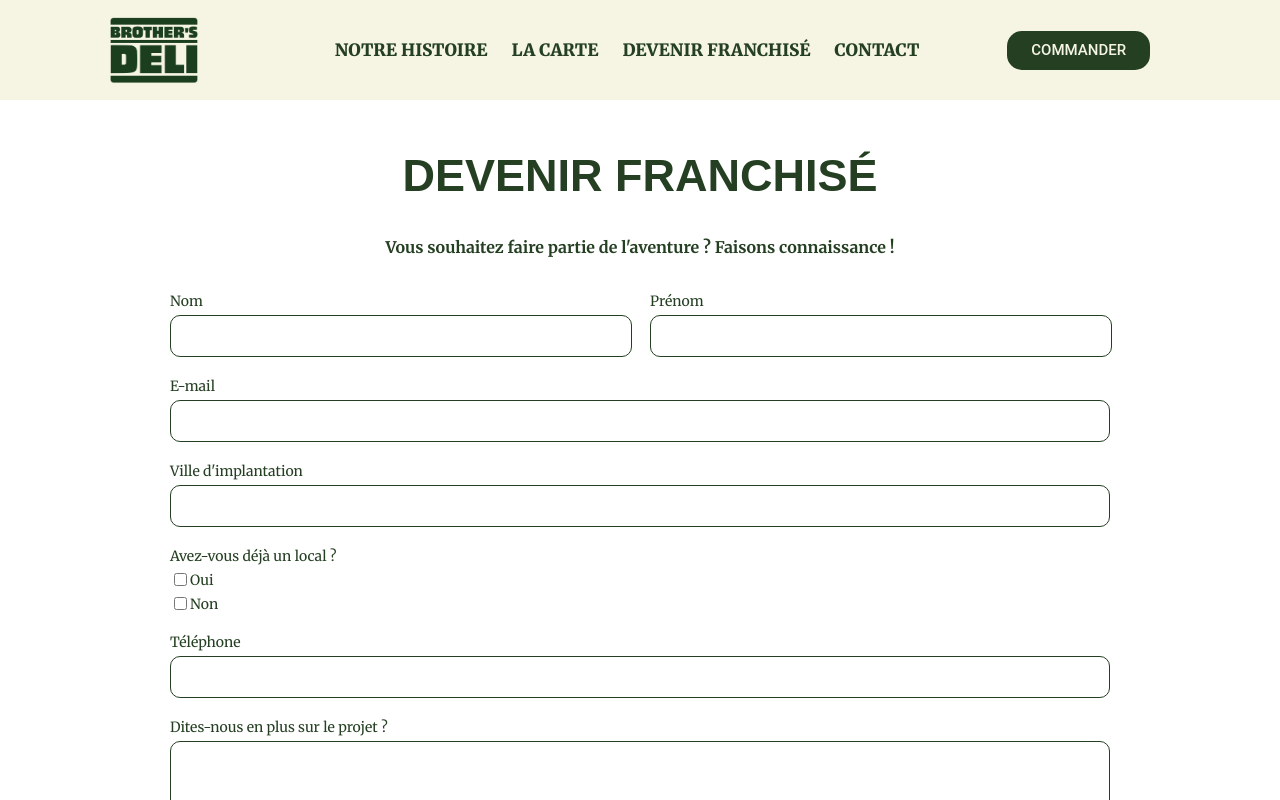
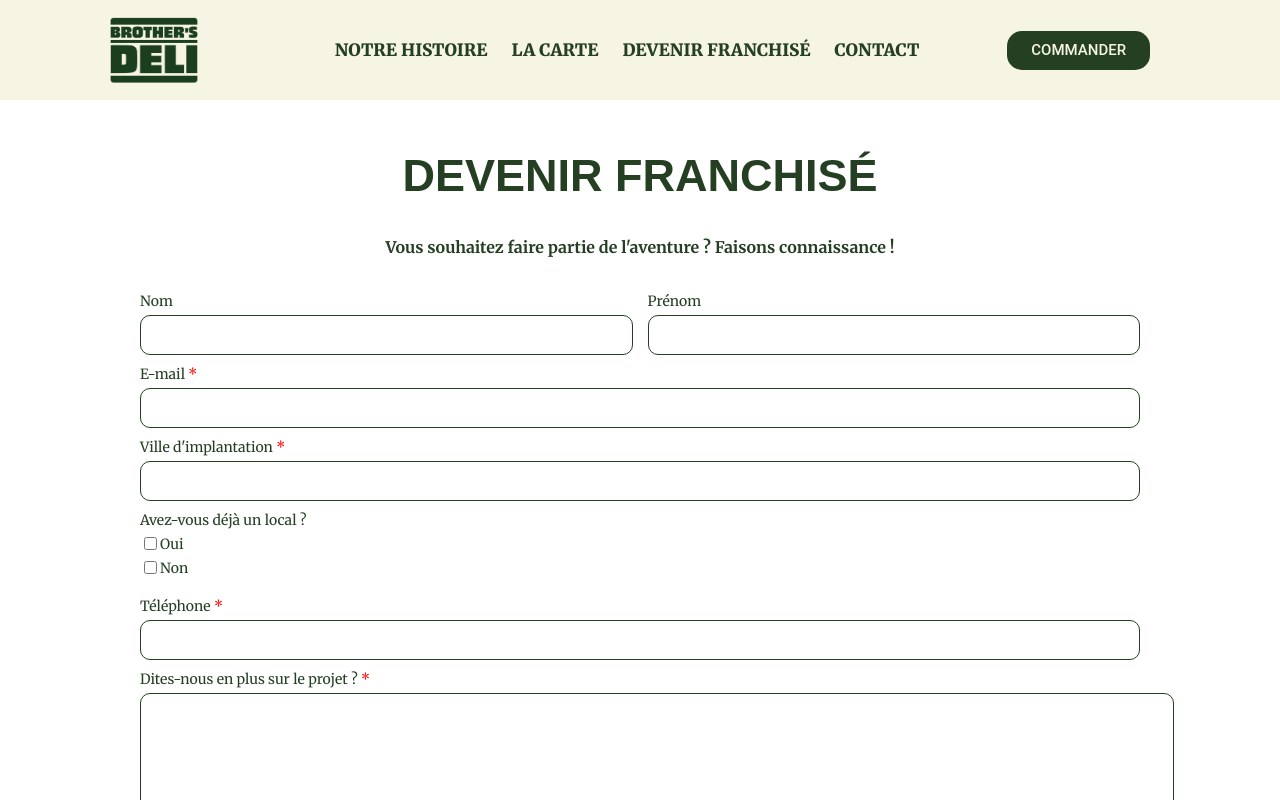
Before and after one commit to Adjel/brothersdeli, a Next.js app: page /BecomeFranchise in a window 1280 px wide. Shown: the top 800 px of the page. Built offline with nearby package versions, Linux system fonts and the light colour scheme.

Commit message:
handle errors

```diff
--- a/src/pages/BecomeFranchise.js
+++ b/src/pages/BecomeFranchise.js
@@ -1,7 +1,8 @@
 import React, { useEffect, useState } from "react";
 import styles from "../styles/bFranchise.module.css";
-import { IoArrowForwardSharp } from "react-icons/io5";
 import { IoMdArrowRoundForward } from "react-icons/io";
+import { IoCloseOutline } from "react-icons/io5";
+import { IoCheckmark } from "react-icons/io5";
 
 export default function BecomeFranchise() {
   const [input, setInput] = useState({
@@ -14,6 +15,12 @@ export default function BecomeFranchise() {
     project: "",
   });
 
+  const [isError, setIsError] = useState();
+  const [isPhoneError, setPhoneIsError] = useState();
+  const [isEmailError, setEmailIsError] = useState();
+
+  const iconSize = `${18 / 16}rem`;
+
   function handleInputChange(event) {
     const { name, value } = event.target;
     setInput({
@@ -24,12 +31,82 @@ export default function BecomeFranchise() {
 
   function handleOnSubmit(event) {
     event.preventDefault();
+    // reset errors
+    setIsError();
+    setPhoneIsError();
+    setEmailIsError();
+    const phoneRegex =
+      /^(?:(?:(?:\+|00)33[ ]?(?:\(0\)[ ]?)?)|0){1}[1-9]{1}([ .-]?)(?:\d{2}\1?){3}\d{2}$/gm;
+    const emailRegex = /^[\w-\.]+@([\w-]+\.)+[\w-]{2,4}$/g;
+    if (
+      input.email === "" ||
+      input.city === "" ||
+      input.phone === "" ||
+      input.project === ""
+    )
+      return setIsError(true);
+    if (!emailRegex.test(input.email)) return setEmailIsError(true);
+    if (!phoneRegex.test(input.phone)) return setPhoneIsError(true);
+    fakeHandleSubmitInProvider();
   }
 
-  useEffect(() => {
-    console.log(input.local);
-    console.log(input);
-  }, [input]);
+  async function fakeHandleSubmitInProvider() {
+    if (!isError && !isPhoneError) {
+      setIsError(false);
+      setPhoneIsError(false);
+      setEmailIsError(false);
+    }
+  }
+
+  function ErrorMEssage() {
+    return (
+      isError && (
+        <div className={styles.error}>
+          <IoCloseOutline size={iconSize} /> Ce champ est nécéssaire.
+        </div>
+      )
+    );
+  }
+
+  function ErrorPhoneMessage() {
+    return (
+      isPhoneError && (
+        <div className={styles.error}>
+          <IoCloseOutline size={iconSize} />
+          Le champ accepte uniquement les chiffres et les caractères
+          téléphoniques (#, -, *, etc.).
+        </div>
+      )
+    );
+  }
+
+  function SubmitErrorMessage() {
+    return isError !== undefined ? (
+      <div className={isError ? styles.submitError : styles.submitted}>
+        {isError ? (
+          <>
+            <IoCloseOutline size={iconSize} />
+            Oups ! Une erreur est survenue.
+          </>
+        ) : (
+          <>
+            <IoCheckmark size={iconSize} />
+            Merci pour votre message !
+          </>
+        )}
+      </div>
+    ) : undefined;
+  }
+
+  function ErrorEmailMessage() {
+    return (
+      isEmailError && (
+        <div className={styles.error}>
+          L'adresse email fournie n'a pas un format valide.
+        </div>
+      )
+    );
+  }
 
   return (
     <section className={styles.wrapper}>
@@ -70,8 +147,9 @@ export default function BecomeFranchise() {
                 ></input>
               </div>
             </div>
+            <div className={styles.inputWrapper}>
               <label className={styles.label} htmlFor="email">
-              E-mail
+                E-mail <span className={styles.required}>*</span>
               </label>
               <input
                 className={styles.input}
@@ -81,8 +159,12 @@ export default function BecomeFranchise() {
                 value={input.email}
                 onChange={(event) => handleInputChange(event)}
               ></input>
+              <ErrorEmailMessage />
+              <ErrorMEssage />
+            </div>
+            <div className={styles.inputWrapper}>
               <label className={styles.label} htmlFor="city">
-              Ville d'implantation
+                Ville d'implantation <span className={styles.required}>*</span>
               </label>
               <input
                 className={styles.input}
@@ -92,6 +174,8 @@ export default function BecomeFranchise() {
                 value={input.city}
                 onChange={(event) => handleInputChange(event)}
               ></input>
+              <ErrorMEssage />
+            </div>
             <div className={styles.checkboxbWrapper}>
               <p className={styles.option}>Avez-vous déjà un local ?</p>
               <span className={styles.option}>
@@ -117,8 +201,9 @@ export default function BecomeFranchise() {
                 ></input>
               </span>
             </div>
+            <div className={styles.inputWrapper}>
               <label className={styles.label} htmlFor="phone">
-              Téléphone
+                Téléphone <span className={styles.required}>*</span>
               </label>
               <input
                 className={styles.input}
@@ -128,8 +213,13 @@ export default function BecomeFranchise() {
                 value={input.phone}
                 onChange={(event) => handleInputChange(event)}
               ></input>
+              <ErrorPhoneMessage />
+              <ErrorMEssage />
+            </div>
+            <div className={styles.inputWrapper}>
               <label className={styles.label} htmlFor="project">
-              Dites-nous en plus sur le projet ?
+                Dites-nous en plus sur le projet ?{" "}
+                <span className={styles.required}>*</span>
               </label>
               <textarea
                 className={styles.textarea}
@@ -139,6 +229,8 @@ export default function BecomeFranchise() {
                 value={input.project}
                 onChange={(event) => handleInputChange(event)}
               ></textarea>
+              <ErrorMEssage />
+            </div>
             <div className={styles.submitButtonWrapper}>
               <button
                 className={styles.submitButton}
@@ -147,6 +239,7 @@ export default function BecomeFranchise() {
               >
                 Envoyer
               </button>
+              <SubmitErrorMessage />
             </div>
           </form>
         </section>
--- a/src/styles/bFranchise.module.css
+++ b/src/styles/bFranchise.module.css
@@ -68,16 +68,15 @@
     margin-bottom: calc(5/16*1rem);
 }
 
-.inputsNameWrapper {
+.inputName, .inputWrapper, .inputsNameWrapper {
     width: 100%;
     display: flex;
     flex-direction: column;
+    padding: 0 calc(-7.5/16*1rem);
 }
 
-.inputName {
-    width: 100%;
-    display: flex;
-    flex-direction: column;
+.inputsNameWrapper {
+    padding: 0;
 }
 
 .input, .checkboxbWrapper, .textarea {
@@ -91,7 +90,13 @@
 .input {
     border: calc(1/16*1rem) solid var(--primary);
     border-radius: var(--ten-px);
-    padding: 0 calc(-7.5/16*1rem);
+    padding: calc(8/16*1rem) 1rem;
+    margin-bottom: var(--ten-px);
+    box-sizing: border-box;
+}
+
+.required {
+    color: red;
 }
 
 .checkboxbWrapper {
@@ -110,12 +115,13 @@
 
 .textarea {
     min-height: calc(168/16*1rem);
-    padding: 0 calc(-7.5/16*1rem);
+    padding: calc(8/16*1rem) 1rem;
 }
 
 .submitButtonWrapper {
     width: 100%;
     display: flex;
+    flex-direction: column;
     justify-content: center;
     align-items: center;
 }
@@ -163,12 +169,29 @@
 }
 /* action */
 
+/* error */
+.submitError, .error, .submitted {
+    align-self: start;
+    display: flex;
+    justify-content: start;
+    align-items: center;
+    color: red;
+    margin-bottom: var(--ten-px);
+}
+
+.submitError, .submitted {
+    margin-top: var(--ten-px);
+}
+
+.submitted {
+    color: var(--primary);
+}
+/* error */
+
+
 @media (min-width: 36rem) {
     .responsiveWrapper {
         padding: var(--fifty-px);
-    }
-    .formWrapper {
-        padding: 0 calc(120/16*1rem) calc(50/16*1rem);
     }
     .form {
         flex-direction: revert;
@@ -179,9 +202,10 @@
         display: flex;
         flex-direction: revert;
         box-sizing: border-box;
-        gap: var(--twenty-px);
+        gap: var(--fifteen-px);
     }
     .inputName {
         width: 50%;
+        box-sizing: border-box;
     }
 }
```
Lines whose indentation alone changed are shown as unchanged.
